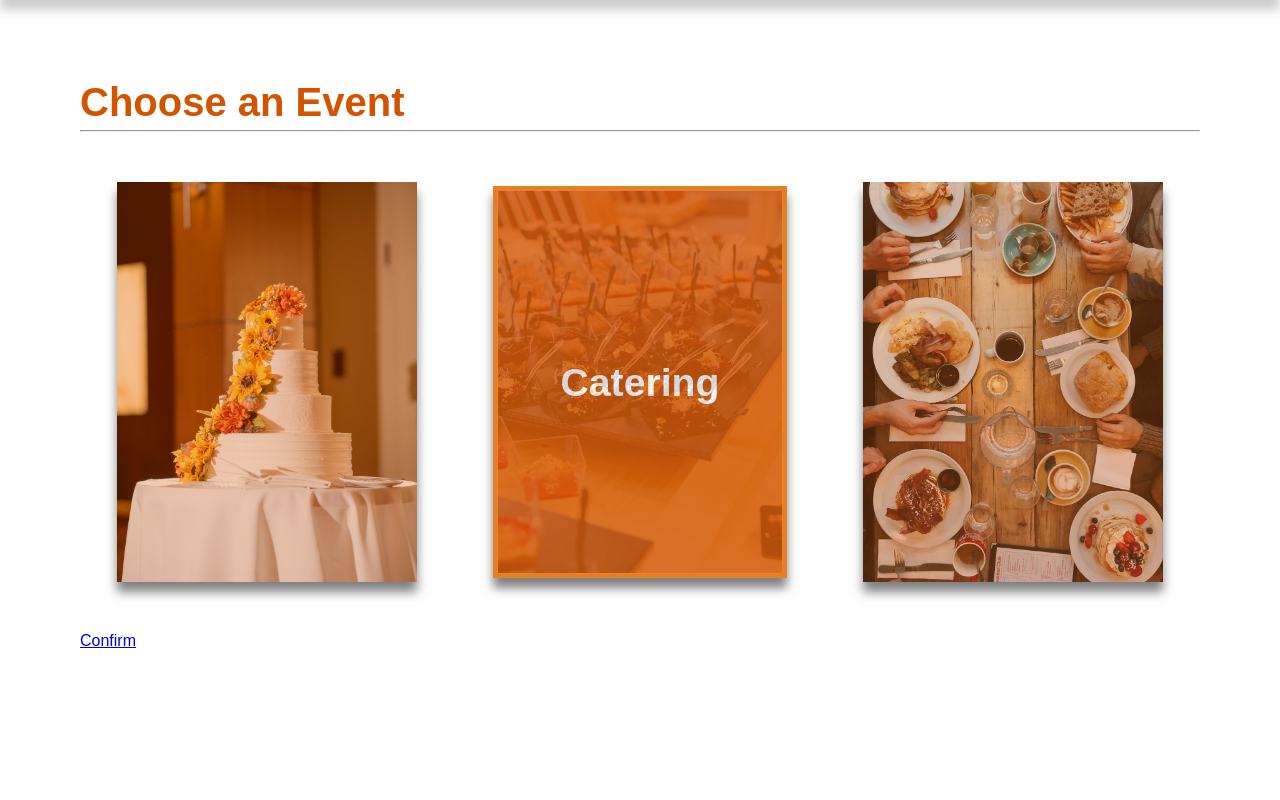
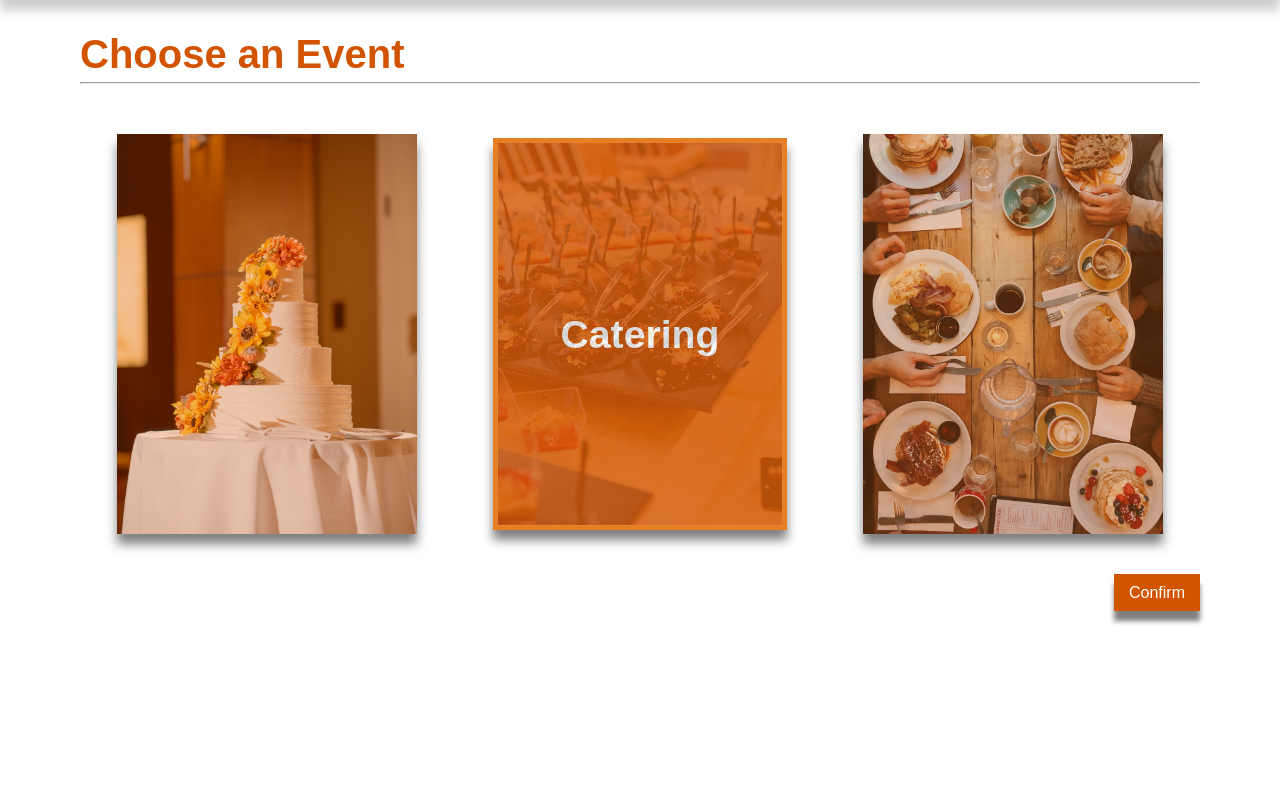
Before and after one commit to LukeGibran/dulang, a PHP site: page /dist/choose.php in a window 1280 px wide. Shown: the part 55-855 px from the top of the page. After the commit the page ends 679 px from the top, so only its background shows below. Run offline with PHP 8.4, Linux system fonts and the light colour scheme.

Commit message:
third commit

```diff
--- a/dist/choose.php
+++ b/dist/choose.php
@@ -34,7 +34,9 @@
                 </div>
             </div>
 
-            <a href="#" class="link">Confirm</a>
+            <div class="link">
+            <a href="#" class="btn-link">Confirm</a>
+            </div>
         </div>
     </main>
 </body>
--- a/sass/_choose.scss
+++ b/sass/_choose.scss
@@ -1,6 +1,6 @@
 .wrapper {
-  height: 100vh;
-  padding: 5rem;
+  height: 80vh;
+  padding: 2rem 5rem 0 5rem;
   display: flex;
   flex-flow: column;
   .title {
@@ -19,7 +19,7 @@
     align-items: center;
 
     .img {
-      margin: 2.5rem 0;
+      margin: 2rem 0;
       height: 400px;
       width: 300px;
       box-shadow: 0 10px 10px rgba(black, 0.5);
@@ -94,4 +94,15 @@
       }
     }
   }
+
+  .link {
+    align-self: flex-end;
+    .btn-link {
+      text-decoration: none;
+      background: $primary_dark;
+      padding: 10px 15px;
+      color: #fff;
+      box-shadow: 0 10px 5px rgba(black, 0.5);
+    }
+  }
 }
```
Also changed, not shown: dist/css/main.css, 1 other file.
